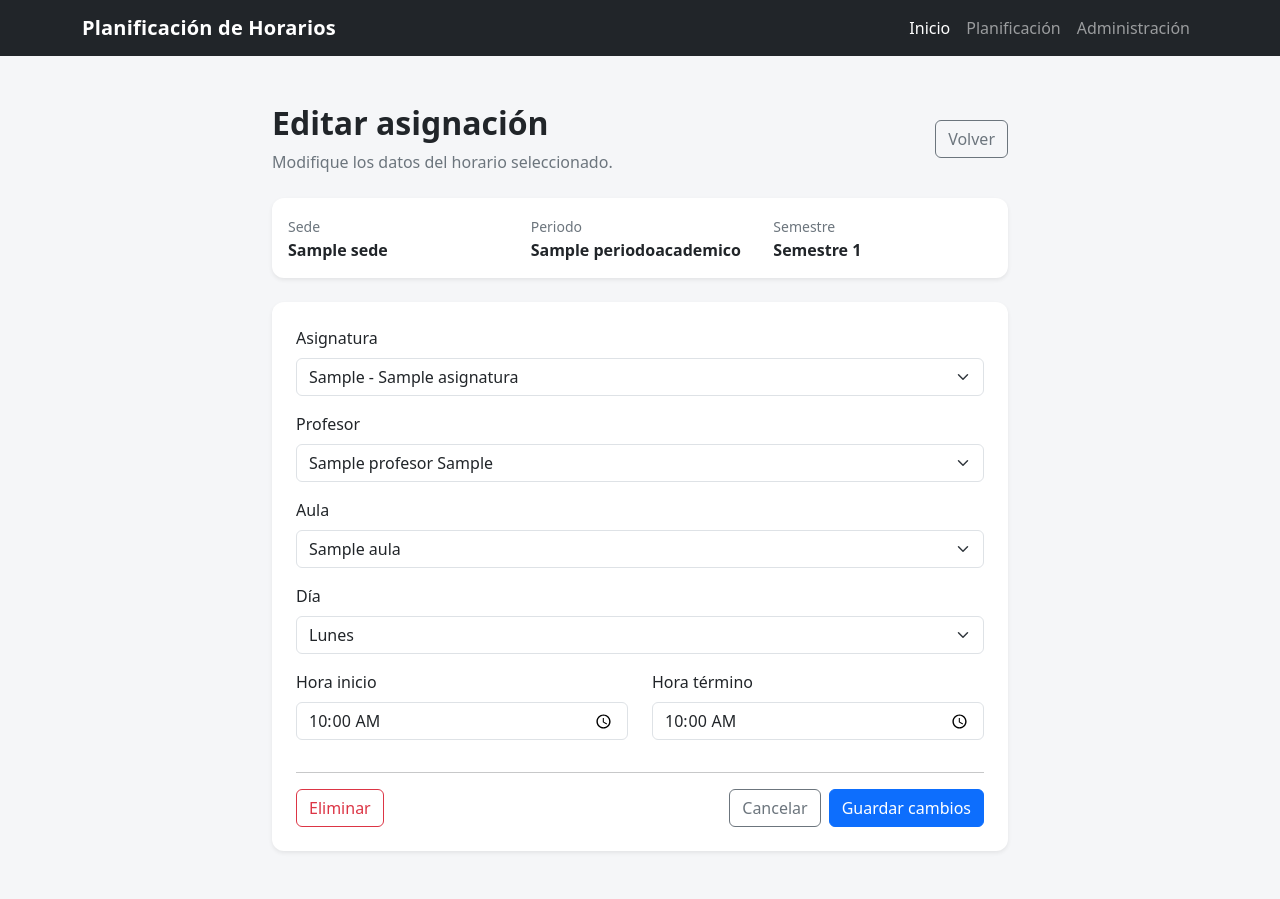
After one commit to maxguzmanh/proyecto-apt-planificacion-horarios, a Django app: page /planificacion/editar/1/ in a window 1280 px wide. The commit adds this page. Run offline with Django 5.2, Linux system fonts and the light colour scheme; tables that the repository leaves empty hold one stand-in row (values such as "Sample post").

Commit message:
Completa CRUD de horarios con calendario y validaciones

```diff
--- /dev/null
+++ b/04_Codigo_Fuente/capstone_horarios/horarios/templates/horarios/editar_asignacion.html
@@ -0,0 +1,290 @@
+{% extends "horarios/base.html" %}
+
+{% block title %}
+Editar asignación
+{% endblock %}
+
+
+{% block content %}
+
+<div class="row justify-content-center">
+
+    <div class="col-lg-8">
+
+        <div class="d-flex justify-content-between align-items-center mb-4">
+
+            <div>
+
+                <h1 class="h2 fw-semibold">
+                    Editar asignación
+                </h1>
+
+                <p class="text-secondary mb-0">
+                    Modifique los datos del horario seleccionado.
+                </p>
+
+            </div>
+
+            <a
+                href="{{ volver_a }}"
+                class="btn btn-outline-secondary"
+            >
+                Volver
+            </a>
+
+        </div>
+
+
+        <!-- Información académica -->
+
+        <div class="card shadow-sm border-0 mb-4">
+
+            <div class="card-body">
+
+                <div class="row">
+
+                    <div class="col-md-4">
+
+                        <small class="text-secondary">
+                            Sede
+                        </small>
+
+                        <div class="fw-semibold">
+                            {{ sede.nombre }}
+                        </div>
+
+                    </div>
+
+
+                    <div class="col-md-4">
+
+                        <small class="text-secondary">
+                            Periodo
+                        </small>
+
+                        <div class="fw-semibold">
+                            {{ periodo.nombre }}
+                        </div>
+
+                    </div>
+
+
+                    <div class="col-md-4">
+
+                        <small class="text-secondary">
+                            Semestre
+                        </small>
+
+                        <div class="fw-semibold">
+                            Semestre {{ semestre.numero }}
+                        </div>
+
+                    </div>
+
+                </div>
+
+            </div>
+
+        </div>
+
+
+        <!-- Formulario -->
+
+        <div class="card shadow-sm border-0">
+
+            <div class="card-body p-4">
+
+                <form method="POST">
+
+                    {% csrf_token %}
+
+                    <input
+                        type="hidden"
+                        name="volver_a"
+                        value="{{ volver_a }}"
+                    >
+
+
+                    {% if form.non_field_errors %}
+
+                        <div class="alert alert-danger">
+
+                            {{ form.non_field_errors }}
+
+                        </div>
+
+                    {% endif %}
+
+
+                    <!-- Asignatura -->
+
+                    <div class="mb-3">
+
+                        <label class="form-label">
+                            Asignatura
+                        </label>
+
+                        {{ form.asignatura }}
+
+                        {% for error in form.asignatura.errors %}
+
+                            <div class="text-danger small mt-1">
+                                {{ error }}
+                            </div>
+
+                        {% endfor %}
+
+                    </div>
+
+
+                    <!-- Profesor -->
+
+                    <div class="mb-3">
+
+                        <label class="form-label">
+                            Profesor
+                        </label>
+
+                        {{ form.profesor }}
+
+                        {% for error in form.profesor.errors %}
+
+                            <div class="text-danger small mt-1">
+                                {{ error }}
+                            </div>
+
+                        {% endfor %}
+
+                    </div>
+
+
+                    <!-- Aula -->
+
+                    <div class="mb-3">
+
+                        <label class="form-label">
+                            Aula
+                        </label>
+
+                        {{ form.aula }}
+
+                        {% for error in form.aula.errors %}
+
+                            <div class="text-danger small mt-1">
+                                {{ error }}
+                            </div>
+
+                        {% endfor %}
+
+                    </div>
+
+
+                    <!-- Día -->
+
+                    <div class="mb-3">
+
+                        <label class="form-label">
+                            Día
+                        </label>
+
+                        {{ form.dia }}
+
+                        {% for error in form.dia.errors %}
+
+                            <div class="text-danger small mt-1">
+                                {{ error }}
+                            </div>
+
+                        {% endfor %}
+
+                    </div>
+
+
+                    <!-- Horas -->
+
+                    <div class="row">
+
+                        <div class="col-md-6 mb-3">
+
+                            <label class="form-label">
+                                Hora inicio
+                            </label>
+
+                            {{ form.hora_inicio }}
+
+                            {% for error in form.hora_inicio.errors %}
+
+                                <div class="text-danger small mt-1">
+                                    {{ error }}
+                                </div>
+
+                            {% endfor %}
+
+                        </div>
+
+
+                        <div class="col-md-6 mb-3">
+
+                            <label class="form-label">
+                                Hora término
+                            </label>
+
+                            {{ form.hora_fin }}
+
+                            {% for error in form.hora_fin.errors %}
+
+                                <div class="text-danger small mt-1">
+                                    {{ error }}
+                                </div>
+
+                            {% endfor %}
+
+                        </div>
+
+                    </div>
+
+
+                    <hr>
+
+
+                    <div class="d-flex justify-content-between">
+
+                        <a
+                            href="{% url 'eliminar_asignacion' horario.id %}?volver_a={{ volver_a|urlencode }}"
+                            class="btn btn-outline-danger"
+                        >
+                            Eliminar
+                        </a>
+
+
+                        <div class="d-flex gap-2">
+
+                            <a
+                                href="{{ volver_a }}"
+                                class="btn btn-outline-secondary"
+                            >
+                                Cancelar
+                            </a>
+
+                            <button
+                                type="submit"
+                                class="btn btn-primary"
+                            >
+                                Guardar cambios
+                            </button>
+
+                        </div>
+
+                    </div>
+
+                </form>
+
+            </div>
+
+        </div>
+
+    </div>
+
+</div>
+
+{% endblock %}
--- a/04_Codigo_Fuente/capstone_horarios/horarios/templates/horarios/planificacion.html
+++ b/04_Codigo_Fuente/capstone_horarios/horarios/templates/horarios/planificacion.html
@@ -223,7 +223,8 @@ Planificación de Horarios
 
                     {% for bloque in dia.horarios %}
 
-                            <div
+                        <a
+                            href="{% url 'editar_asignacion' bloque.horario.id %}?volver_a={{ request.get_full_path|urlencode }}"
                             class="calendar-event"
                             style="
                                 top: {{ bloque.top }}px;
@@ -251,7 +252,7 @@ Planificación de Horarios
                                 {{ bloque.horario.aula.nombre }}
                             </div>
 
-                            </div>
+                        </a>
 
                     {% empty %}
 
--- a/04_Codigo_Fuente/capstone_horarios/horarios/urls.py
+++ b/04_Codigo_Fuente/capstone_horarios/horarios/urls.py
@@ -13,6 +13,16 @@ urlpatterns = [
         "planificacion/nueva/",
         views.nueva_asignacion,
         name="nueva_asignacion",
+    ),
+    path(
+        "planificacion/editar/<int:horario_id>/",
+        views.editar_asignacion,
+        name="editar_asignacion",
+    ),
+    path(
+        "planificacion/eliminar/<int:horario_id>/",
+        views.eliminar_asignacion,
+        name="eliminar_asignacion",
     ),
     # Selects dependientes
     path(
--- a/04_Codigo_Fuente/capstone_horarios/horarios/views.py
+++ b/04_Codigo_Fuente/capstone_horarios/horarios/views.py
@@ -1,8 +1,6 @@
+from django.core.exceptions import ValidationError
+from django.http import JsonResponse
 from django.shortcuts import get_object_or_404, redirect, render
-from django.http import JsonResponse
-from django.core.exceptions import ValidationError
-
-from .forms import HorarioForm
 
 from academico.models import (
     CentroTutorial,
@@ -13,14 +11,25 @@ from academico.models import (
     Semestre,
 )
 
+from .forms import HorarioForm
 from .models import Horario
+
+# ==========================================================
+# CONFIGURACIÓN DEL CALENDARIO
+# ==========================================================
 
 HORA_INICIO_CALENDARIO = 6
 HORA_FIN_CALENDARIO = 22
 PIXELES_POR_MINUTO = 0.75
 
 
+# ==========================================================
+# PANTALLA DE INICIO
+# ==========================================================
+
+
 def inicio(request):
+
     context = {
         "centros": CentroTutorial.objects.all(),
     }
@@ -31,11 +40,10 @@ def inicio(request):
         context,
     )
 
-    return render(
-        request,
-        "horarios/inicio.html",
-        context,
-    )
+
+# ==========================================================
+# PLANIFICACIÓN / CALENDARIO SEMANAL
+# ==========================================================
 
 
 def planificacion(request):
@@ -46,6 +54,10 @@ def planificacion(request):
     carrera_id = request.GET.get("carrera")
     periodo_id = request.GET.get("periodo")
     semestre_id = request.GET.get("semestre")
+
+    # ------------------------------------------------------
+    # Validamos la estructura académica seleccionada
+    # ------------------------------------------------------
 
     centro = get_object_or_404(
         CentroTutorial,
@@ -82,6 +94,10 @@ def planificacion(request):
         periodo=periodo,
     )
 
+    # ------------------------------------------------------
+    # Obtenemos los horarios correspondientes
+    # ------------------------------------------------------
+
     horarios = list(
         Horario.objects.filter(
             periodo=periodo,
@@ -98,6 +114,10 @@ def planificacion(request):
         )
     )
 
+    # ------------------------------------------------------
+    # Días mostrados en el calendario
+    # ------------------------------------------------------
+
     dias = [
         ("LU", "Lunes"),
         ("MA", "Martes"),
@@ -112,12 +132,17 @@ def planificacion(request):
 
     altura_calendario = int((fin_calendario - inicio_calendario) * PIXELES_POR_MINUTO)
 
+    # ------------------------------------------------------
+    # Construcción de las etiquetas de las horas
+    # ------------------------------------------------------
+
     horas_calendario = []
 
     for hora in range(
         HORA_INICIO_CALENDARIO,
         HORA_FIN_CALENDARIO,
     ):
+
         minutos = hora * 60
 
         top = int((minutos - inicio_calendario) * PIXELES_POR_MINUTO)
@@ -128,6 +153,10 @@ def planificacion(request):
                 "top": top,
             }
         )
+
+    # ------------------------------------------------------
+    # Construcción de los bloques del calendario
+    # ------------------------------------------------------
 
     dias_calendario = []
 
@@ -200,7 +229,13 @@ def planificacion(request):
     )
 
 
+# ==========================================================
+# SELECTS DEPENDIENTES - AJAX
+# ==========================================================
+
+
 def cargar_sedes(request):
+
     centro_id = request.GET.get("centro")
 
     sedes = Sede.objects.filter(centro_tutorial_id=centro_id).values(
@@ -215,6 +250,7 @@ def cargar_sedes(request):
 
 
 def cargar_facultades(request):
+
     sede_id = request.GET.get("sede")
 
     facultades = Facultad.objects.filter(sede_id=sede_id).values(
@@ -229,6 +265,7 @@ def cargar_facultades(request):
 
 
 def cargar_carreras(request):
+
     facultad_id = request.GET.get("facultad")
 
     carreras = Carrera.objects.filter(facultad_id=facultad_id).values(
@@ -243,6 +280,7 @@ def cargar_carreras(request):
 
 
 def cargar_periodos(request):
+
     carrera_id = request.GET.get("carrera")
 
     periodos = (
@@ -261,6 +299,7 @@ def cargar_periodos(request):
 
 
 def cargar_semestres(request):
+
     carrera_id = request.GET.get("carrera")
     periodo_id = request.GET.get("periodo")
 
@@ -276,6 +315,11 @@ def cargar_semestres(request):
         list(semestres),
         safe=False,
     )
+
+
+# ==========================================================
+# NUEVA ASIGNACIÓN
+# ==========================================================
 
 
 def nueva_asignacion(request):
@@ -300,6 +344,9 @@ def nueva_asignacion(request):
         pk=sede_id,
     )
 
+    # Dirección a la que volveremos después de guardar.
+    volver_a = request.POST.get("volver_a") or request.META.get("HTTP_REFERER") or "/"
+
     if request.method == "POST":
 
         form = HorarioForm(
@@ -313,30 +360,26 @@ def nueva_asignacion(request):
 
             horario = form.save(commit=False)
 
-            # El periodo no viene en el formulario,
-            # por eso lo asignamos manualmente.
+            # Periodo no aparece como campo editable
+            # en el formulario.
             horario.periodo = periodo
 
             try:
-                # IMPORTANTE:
-                # ejecutamos nuevamente todas las validaciones
-                # del modelo con el periodo ya asignado.
+
+                # Ejecutamos explícitamente las validaciones
+                # del modelo antes de guardar.
                 horario.full_clean()
 
             except ValidationError as error:
 
-                # Si clean() devolvió errores asociados
-                # a campos específicos.
                 if hasattr(error, "message_dict"):
 
                     for campo, errores in error.message_dict.items():
 
-                        if campo in form.fields:
-                            campo_formulario = campo
-                        else:
-                            campo_formulario = None
+                        campo_formulario = campo if campo in form.fields else None
 
                         for mensaje in errores:
+
                             form.add_error(
                                 campo_formulario,
                                 mensaje,
@@ -351,16 +394,9 @@ def nueva_asignacion(request):
 
             else:
 
-                # Solo se guarda si full_clean()
-                # terminó sin ningún conflicto.
                 horario.save()
 
-                return redirect(
-                    request.POST.get(
-                        "volver_a",
-                        "/",
-                    )
-                )
+                return redirect(volver_a)
 
     else:
 
@@ -375,10 +411,7 @@ def nueva_asignacion(request):
         "periodo": periodo,
         "semestre": semestre,
         "sede": sede,
-        "volver_a": request.META.get(
-            "HTTP_REFERER",
-            "/",
-        ),
+        "volver_a": volver_a,
     }
 
     return render(
@@ -386,3 +419,128 @@ def nueva_asignacion(request):
         "horarios/nueva_asignacion.html",
         context,
     )
+
+
+# ==========================================================
+# EDITAR ASIGNACIÓN
+# ==========================================================
+
+
+def editar_asignacion(request, horario_id):
+
+    horario = get_object_or_404(
+        Horario,
+        pk=horario_id,
+    )
+
+    periodo = horario.periodo
+    semestre = horario.asignatura.semestre
+    sede = horario.aula.sede
+
+    volver_a = request.POST.get("volver_a") or request.GET.get("volver_a") or "/"
+
+    if request.method == "POST":
+
+        form = HorarioForm(
+            request.POST,
+            instance=horario,
+            semestre=semestre,
+            sede=sede,
+            periodo=periodo,
+        )
+
+        if form.is_valid():
+
+            horario_editado = form.save(commit=False)
+
+            horario_editado.periodo = periodo
+
+            try:
+
+                # Volvemos a ejecutar las reglas de negocio
+                # antes de guardar los cambios.
+                horario_editado.full_clean()
+
+            except ValidationError as error:
+
+                if hasattr(error, "message_dict"):
+
+                    for campo, errores in error.message_dict.items():
+
+                        campo_formulario = campo if campo in form.fields else None
+
+                        for mensaje in errores:
+
+                            form.add_error(
+                                campo_formulario,
+                                mensaje,
+                            )
+
+                else:
+
+                    form.add_error(
+                        None,
+                        error,
+                    )
+
+            else:
+
+                horario_editado.save()
+
+                return redirect(volver_a)
+
+    else:
+
+        form = HorarioForm(
+            instance=horario,
+            semestre=semestre,
+            sede=sede,
+            periodo=periodo,
+        )
+
+    context = {
+        "form": form,
+        "horario": horario,
+        "periodo": periodo,
+        "semestre": semestre,
+        "sede": sede,
+        "volver_a": volver_a,
+    }
+
+    return render(
+        request,
+        "horarios/editar_asignacion.html",
+        context,
+    )
+
+
+# ==========================================================
+# ELIMINAR ASIGNACIÓN
+# ==========================================================
+
+
+def eliminar_asignacion(request, horario_id):
+
+    horario = get_object_or_404(
+        Horario,
+        pk=horario_id,
+    )
+
+    volver_a = request.POST.get("volver_a") or request.GET.get("volver_a") or "/"
+
+    if request.method == "POST":
+
+        horario.delete()
+
+        return redirect(volver_a)
+
+    context = {
+        "horario": horario,
+        "volver_a": volver_a,
+    }
+
+    return render(
+        request,
+        "horarios/eliminar_asignacion.html",
+        context,
+    )
```
Also changed, not shown: 04_Codigo_Fuente/capstone_horarios/horarios/templates/horarios/eliminar_asignacion.html (added, +101 -0 lines). Lines whose indentation alone changed are shown as unchanged.
